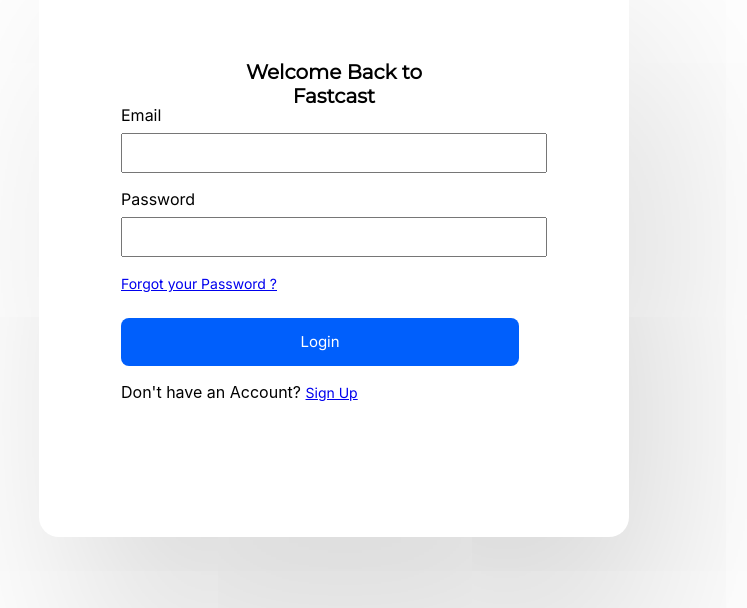
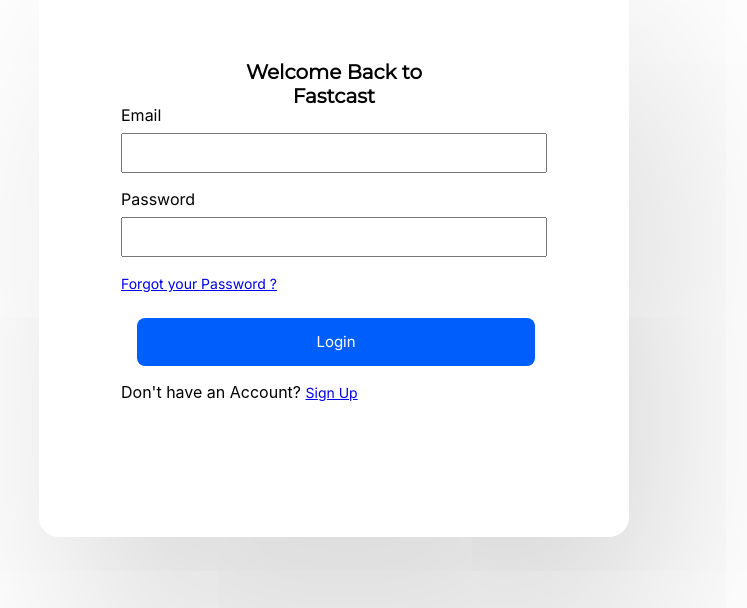
Before and after one commit to ATICHOF/insea-workshop-front, a React (Create React App) app: page / in a window 1280 px wide. Shown: the part 192-800 px from the top of the page, without its empty margins (291-1038 px from the left). Built offline with nearby package versions, Linux system fonts and the light colour scheme.

Commit message:
style coding

```diff
--- a/src/styles/component.css
+++ b/src/styles/component.css
@@ -9,7 +9,6 @@
     position: static;
     width: 398px;
     height: 48px;
-    left: 0px;
     top: 221px;
     font-family: 'Inter', sans-serif;
     font-size: 15px;
@@ -17,6 +16,7 @@
     border-radius: 8px;
     border-color: #005FFC;
     margin-top: 24px;
+    margin-left: 16px;
     outline: none;
     border: none;
     cursor: pointer;
```
